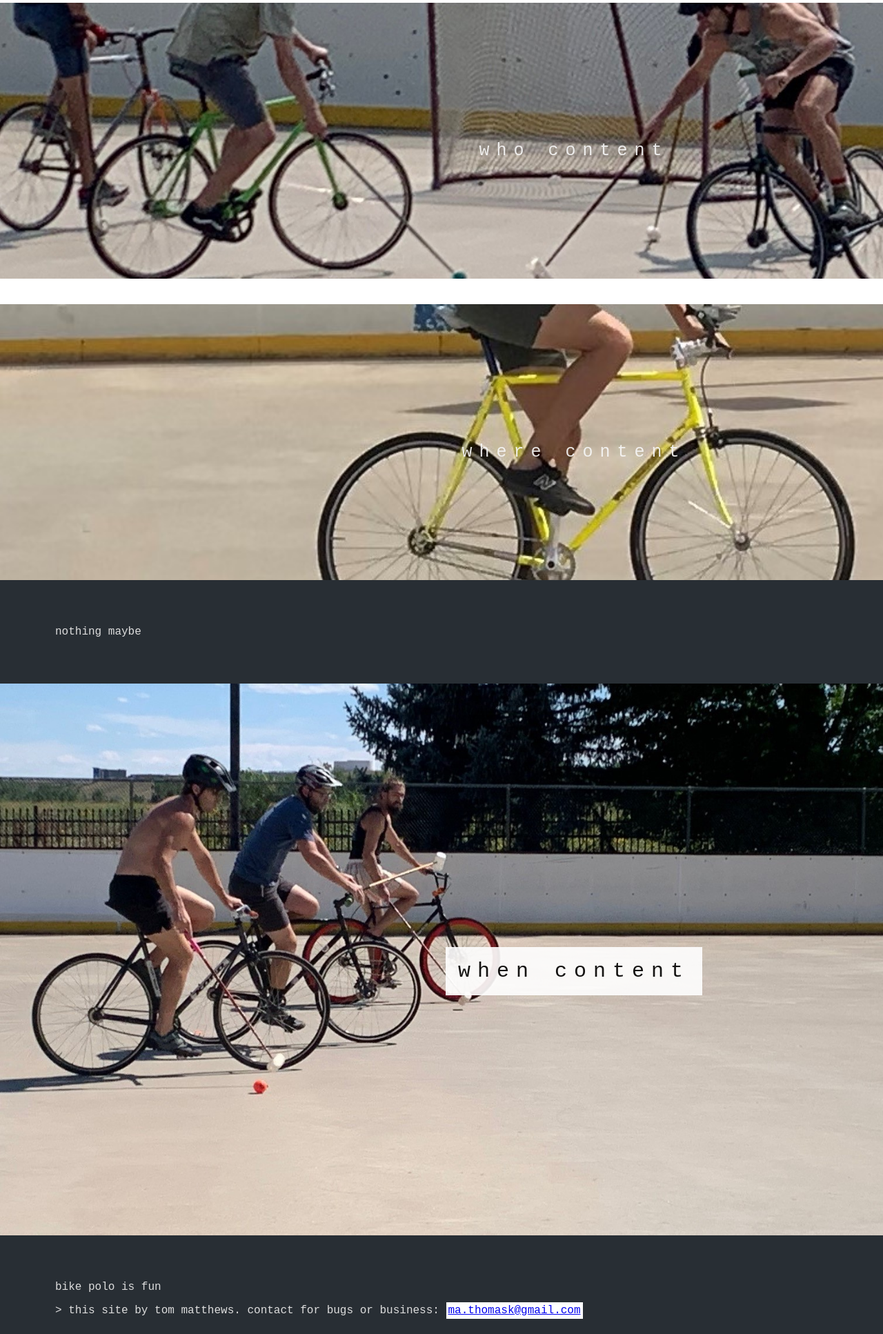
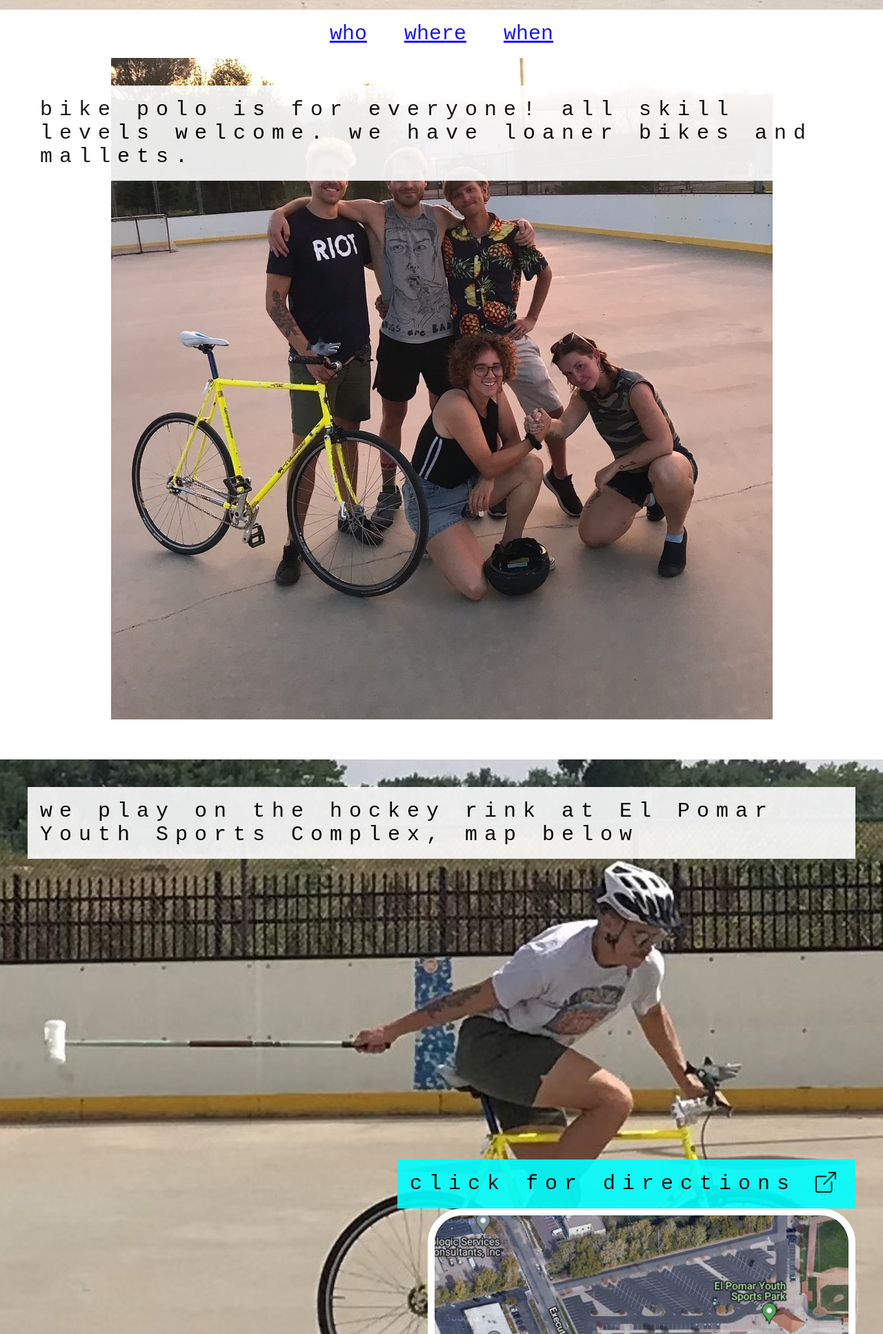
Before and after one commit to tommatthews555/colopolo, a plain HTML site: page index.html in a window 1280 px wide. Shown: the part 866-2800 px from the top of the page at 69% size. Drawn offline with nearby package versions, Linux system fonts and the light colour scheme; a script that the page names is missing.

Commit message:
Trigger rebuild

```diff
--- a/index.html
+++ b/index.html
@@ -4,6 +4,8 @@
 <head>
     <link rel="stylesheet" href="style.css">
     <meta name="viewport" content="width=device-width, initial-scale=1">
+    <link rel="stylesheet" href="https://cdn.jsdelivr.net/npm/bootstrap-icons@1.3.0/font/bootstrap-icons.css">
+
 </head>
 <body>
 
@@ -27,7 +29,8 @@
                 <a href="#where">
                     where
                 </a>
-    </span></div>
+            </span>
+        </div>
         &nbsp;
         <div class="inline">
             <span class="border">
@@ -36,33 +39,35 @@
                 </a>
             </span>
         </div>
-</div></div>
+    </div>
 
     <a name="who"></a>
-<div class="bgimg-2">
-    <div class="caption">
-        <span class="border" style="background-color:transparent;font-size:25px;color: #f7f7f7;">
-            who content
-        </span>
+    <div class="bgimg-5" style="height:900px">
+        <div>
+            <div class="regcontent">
+                <div>
+                    bike polo is for everyone! all skill levels welcome. we have loaner bikes and mallets.
+                </div>
+            </div>
             </div>
     </div>
 
-    <div class="center container">
-        <div class="center row inline">
-            <div class="center col-12 col-md-6 col-xl-4 inline" style="align-content: center;">
-                <blockquote style="max-width:20px" class="center instagram-media">
+    <div class="container">
+        <div class="row">
+            <div class="col col-12 col-md-6 col-xl-4 d-none d-sm-block d-md-none inline" style="align-content: center;">
+                <blockquote style="max-width:20px" class=" instagram-media">
                     <a style="max-width:20px" href="https://www.instagram.com/p/CdBSjeYr9B5" target="_blank">
                     </a>
                 </blockquote>
             </div>
-            <div class="center col-12 col-md-6 col-xl-4 d-none d-md-block inline" style="align-content: center;">
-                <blockquote style="max-width:20px" class="center instagram-media">
+            <div class="col col-12 col-md-6 col-xl-4 d-none d-md-block d-md-none inline" style="align-content: center;">
+                <blockquote style="max-width:20px" class=" instagram-media">
                     <a style="max-width:20px" href="https://www.instagram.com/p/BfWddstlM5j/" target="_blank">
                     </a>
                 </blockquote>
             </div>
-            <div class="center col-12 col-md-6 col-xl-4 d-none d-xl-block inline" style="align-content: center;">
-                <blockquote style="max-width:20px" class="center instagram-media">
+            <div class="col col-12 col-md-6 col-xl-4 d-none d-lg-block d-md-none inline" style="align-content: center;">
+                <blockquote style="max-width:20px" class=" instagram-media">
                     <a style="max-width:20px" href="https://www.instagram.com/p/CVK-WOwri_i" target="_blank">
                     </a>
                 </blockquote>
@@ -71,11 +76,28 @@
         </div>
     </div>
 
-<div class="bgimg-3">
-  <div class="caption">
-  <span class="border" style="background-color:transparent;font-size:25px;color: #f7f7f7;">
-    where content
+    <a name="where"></a>
+    <div class="bgimg-3" style="height:1200px">
+        <div>
+            <div class="regcontent">
+                we play on the hockey rink at El Pomar Youth Sports Complex, map below
+            </div>
+            <div style="opacity:0;height:400px"></div>
+            <br><br>
+            <a href="https://www.google.com/maps/place/38%C2%B047'21.0%22N+104%C2%B047'09.3%22W/@38.789161,-104.7864512,151m/data=!3m2!1e3!4b1!4m6!3m5!1s0x0:0x26e811d6d03be070!7e2!8m2!3d38.7891611!4d-104.785904?hl=en" target="_bank">
+                <div class="regcontent" style="float:right;background-color:aqua;">
+                    click for
+                    <span style="white-space: nowrap;">
+                        directions
+                        <i class="bi bi-box-arrow-up-right" style="vertical-align:top">
+                        </i>
                     </span>
+                    <br>
+                </div>
+                <div>
+                  <img src="map.png" style="float:right;width:50%;border-width:10px;border-radius: 50px;border-color: white;border-style: solid;">
+                </div>
+            </a>
         </div>
     </div>
 
@@ -85,16 +107,22 @@
         </div>
     </div>
 
-<div class="bgimg-1">
-  <div class="caption">
-  <span class="border">
-      when content
+    <a name="when"></a>
+    <div class="bgimg-3 regcontent" style="height:800px">
+        <div class="font-1 regcontent">
+            sundays at 1:30 is the norm. we try to announce it on the
+            <a href="https://www.instagram.com/coloradospringsbikepolo/" target="_blank" style="background-color:white" >
+                <span style="white-space: nowrap;">
+                    instagram page
+                    <i class="bi bi-box-arrow-up-right" style="vertical-align:top">
+                    </i>
                 </span>
+            </a>
+            . if there's no post, please message the insta acct; we'd love to see you!
         </div>
     </div>
 
-<div style="position:relative;">
-  <div style="color:#ddd;background-color:#282E34;text-align:center;padding:50px 80px;text-align: justify;">
+    <div class="footerz">
         <p>
             bike polo is fun
         </p>
@@ -105,7 +133,6 @@
             </a>
         </p>
     </div>
-</div>
 
 </body>
 </html>
--- a/style.css
+++ b/style.css
@@ -6,12 +6,13 @@ body, html {
     color: #111;
   }
 
-  .bgimg-1, .bgimg-2, .bgimg-3 {
+  .bgimg-1, .bgimg-2, .bgimg-3, .bgimg-4, .bgimg-5, .bg-noimg, .footer {
     position: relative;
     background-attachment: fixed;
     background-position: center;
     background-repeat: no-repeat;
     background-size: cover;
+    padding: 40px;
 
   }
   .bgimg-1 {
@@ -24,11 +25,19 @@ body, html {
   .bg-noimg {
     background-color: white;
     text-align: center;
-    background-color: rgb(255, 255, 255);
     opacity: 0.9;
     color: rgb(0, 0, 0);
     padding: 18px;
     font-size: 30px;
+  }
+
+  .footerz {
+    background-color:#282E34;
+    text-align: left;
+    opacity: 0.9;
+    color: rgb(203, 203, 203);
+    padding: 18px;
+    font-size: 20px;
   }
 
   .inline {
@@ -45,6 +54,18 @@ body, html {
     min-height: 400px;
   }
 
+  .bgimg-4 {
+    background-image: url("img4.jpg");
+    min-height: 400px;
+  }
+
+  .bgimg-5 {
+    background-image: url("img5.jpg");
+    min-height: 400px;
+    background-position: top;
+    background-size:auto;
+  }
+
   .caption {
     position: absolute;
     right:5%;
@@ -56,7 +77,7 @@ body, html {
     color: rgba(255, 255, 255, 0.5);
   }
 
-  .caption span.border {
+  .caption span.border, .regcontent {
     background-color: rgb(255, 255, 255);
     opacity: 0.9;
     color: rgb(0, 0, 0);
@@ -91,7 +112,6 @@ body {
 	font-family: Andale Mono,AndaleMono,monospace;
 }
 .parallax {
-    /* Create the parallax scrolling effect */
     z-index: auto;
     min-height: 100vh;
     background-attachment: fixed;
@@ -101,7 +121,7 @@ body {
     word-wrap: break-word;
     -moz-background-size:   800px 800px;
     -o-background-size:   800px 800px;
-    -webkit-background-size:  800px 800px; /* safari may need this */
+    -webkit-background-size:  800px 800px;
     @media (max-width: @iphone-screen) {
         background-attachment: scroll;
         background-size:  800px 800px;
```
Lines whose indentation alone changed are shown as unchanged.
